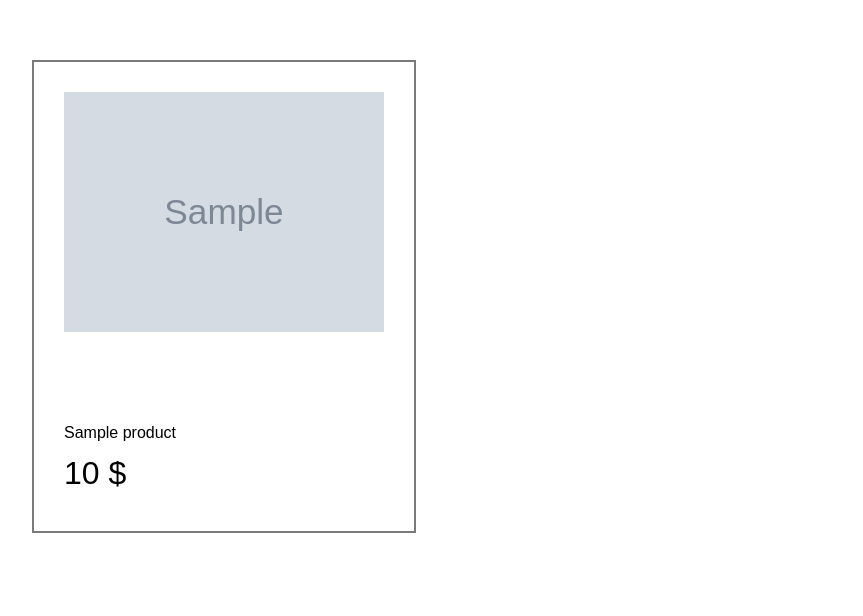
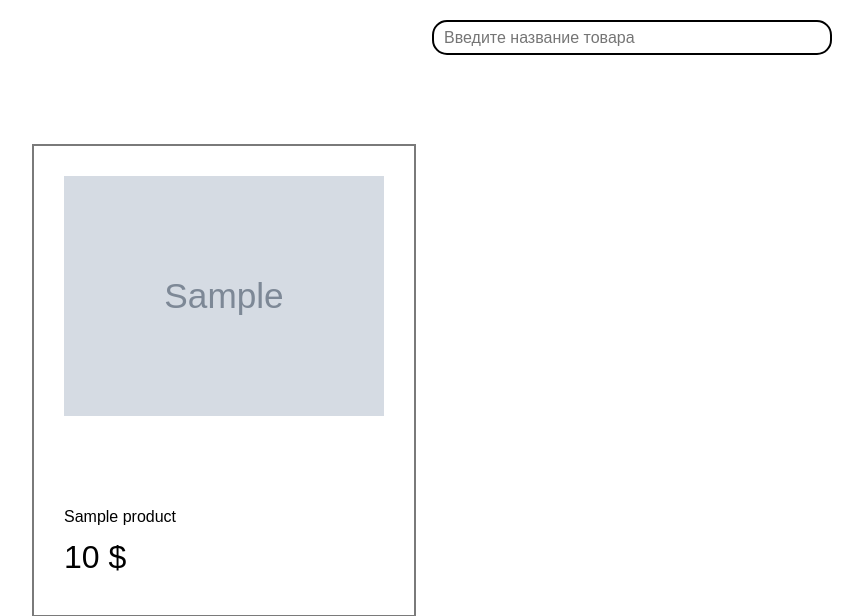
Before and after one commit to dehorik/marketplace, a FastAPI app: template frontend/templates/catalog.html in a window 1280 px wide. Shown: the part 70-686 px from the top of the page, without its empty margins (8-871 px from the left). Run offline with FastAPI, Linux system fonts and the light colour scheme; the template is opened without the code that fills it: most values are stand-ins (such as "Sample title", 1, 10 or a date in 2020); grey boxes marked "Sample" are stand-in pictures; data that the repository does not hold is empty; parts of the project's set-up code (start-up, migrations or seed data) failed here and were passed over.

Commit message:
add search area

```diff
--- a/app/entities/products/views.py
+++ b/app/entities/products/views.py
@@ -29,7 +29,7 @@ templates = Jinja2Templates(
 )
 
 
-@router.get("/list", response_class=HTMLResponse)
+@router.get("", response_class=HTMLResponse)
 def get_catalog(
         request: Request,
         products_list: Annotated[
--- a/frontend/static/css/style.css
+++ b/frontend/static/css/style.css
@@ -215,6 +215,47 @@ body {
   flex-flow: row nowrap;
 }
 
+.search-field {
+  height: 64px;
+  width: 400px;
+  margin: 20px auto;
+}
+
+.search-field form {
+  width: 100%;
+  height: 35px;
+  border-radius: 15px;
+}
+
+#search-field-area {
+  width: 100%;
+  height: 35px;
+  padding: 10px;
+  border-radius: 15px;
+  border: 2px solid black;
+  font-size: 16px;
+}
+
+#exception-message-area {
+  margin: 8px;
+  text-align: center;
+  color: red;
+}
+
+#search-field-area:hover {
+  border: 2px solid blue;
+}
+
+#search-field-area:focus {
+  border: 2px solid blue;
+}
+
+#not-found-message {
+  text-align: center;
+  font-size: 35px;
+  font-weight: bold;;
+}
+
 .merchants-items {
   display: grid;
   grid-template-columns: repeat(3, 384px);
--- a/frontend/static/js/infinite_scroll_products.js
+++ b/frontend/static/js/infinite_scroll_products.js
@@ -1,6 +1,8 @@
 window.addEventListener('load', () => {
-    // вешаем на событие скролла обработчик, только когда страница полностью загрузится
     window.addEventListener('scroll', check_position);
+
+    localStorage.removeItem("state");
+    localStorage.removeItem("searched-product-name");
 });
 
 
@@ -10,13 +12,22 @@ function update_catalog(amount, last_product_id) {
     // я добавил к тегу div, содержащему карточку товара, атрибут data-product-id;
     // он необходим для корректной работы скрипта
 
-    axios.get(
-        "/products/latest", {
-        params: {
-            amount: amount,
+    let url = "/products/latest";
+    let params = {
+        amount: amount,
+        last_product_id: last_product_id
+    };
+
+    if (localStorage.getItem("state") === "searching") {
+        url = "/products/search";
+        params = {
+            product_name: localStorage.getItem("searched-product-name"),
+            amount: 9,
             last_product_id: last_product_id
         }
-    })
+    }
+
+    axios.get(url, {params})
         .then(function (response) {
             let products = response.data.products;
 
--- a/frontend/static/js/login.js
+++ b/frontend/static/js/login.js
@@ -16,7 +16,7 @@ form.addEventListener("submit", (event) => {
             const access_token = response.data.token.access_token;
             set_token(access_token);
 
-            get_message(user, '/products/list');
+            get_message(user, '/products');
         })
         .catch(function (error) {
            if (error.response.status === 401) {
--- a/frontend/static/js/registration.js
+++ b/frontend/static/js/registration.js
@@ -16,7 +16,7 @@ form.addEventListener("submit", (event) => {
             const access_token = response.data.token.access_token;
             set_token(access_token);
 
-            get_message(user, '/products/list');
+            get_message(user, '/products');
         })
         .catch(function (error) {
             if (error.response.status === 409) {
--- /dev/null
+++ b/frontend/static/js/search_product.js
@@ -0,0 +1,84 @@
+const form = document.querySelector(".search-field form");
+const input_product_name_elem = document.getElementById("search-field-area");
+const exception_message_elem = document.getElementById("exception-message-area");
+
+
+function validate_form_data() {
+    if (input_product_name_elem.value.length === 0) {
+        return true;
+    }
+
+    if (input_product_name_elem.value.length < 2) {
+        return false;
+    }
+    else if (input_product_name_elem.value.length > 20) {
+        return false;
+    }
+
+    return true;
+}
+
+input_product_name_elem.addEventListener("input", () => {
+    if (input_product_name_elem.value.length === 0) {
+        exception_message_elem.innerHTML = "";
+    }
+    else if (input_product_name_elem.value.length < 2) {
+        exception_message_elem.innerHTML = "Слишком короткое название!";
+    }
+    else if (input_product_name_elem.value.length > 20) {
+        exception_message_elem.innerHTML = "Слишком длинное название!";
+    }
+    else {
+        exception_message_elem.innerHTML = "";
+    }
+});
+
+form.addEventListener("submit", (event) => {
+    event.preventDefault();
+
+    if (!validate_form_data()) {
+        return;
+    }
+
+    if (input_product_name_elem.value.length === 0) {
+        window.location.href = "/products";
+        return;
+    }
+
+    if (document.getElementById("not-found-message")) {
+        document.getElementById("not-found-message").remove();
+    }
+
+    axios.get("/products/search", {
+        params: {
+            product_name: input_product_name_elem.value,
+            amount: 9
+        }
+    })
+        .then(function (response) {
+            const grid = document.body.querySelector("#grid");
+            grid.innerHTML = "";
+
+            localStorage.setItem("state", "searching");
+            localStorage.setItem("searched-product-name", input_product_name_elem.value);
+
+            let products = response.data.products;
+
+            if (products.length === 0) {
+                if (document.getElementById("not-found-message")) {
+                    return;
+                }
+
+                const message = document.createElement("div");
+                message.innerHTML = "Ничего не найдено!";
+                message.id = "not-found-message";
+                grid.after(message)
+            }
+
+            for (let i in products) {
+                const product = products[i];
+                const item = create_item(product);
+                place_item(item);
+            }
+        });
+});
--- a/frontend/templates/catalog.html
+++ b/frontend/templates/catalog.html
@@ -1,5 +1,5 @@
 <!doctype html>
-<html lang="ru">
+<html lang="ru" xmlns="http://www.w3.org/1999/html">
 <head>
     <meta charset="UTF-8">
     <meta name="viewport"
@@ -57,6 +57,14 @@
 
 </header>
 
+<div class="search-field">
+    <form>
+        <label for="search-field-area"></label>
+        <input type="text" id="search-field-area" placeholder="Введите название товара">
+    </form>
+    <div id="exception-message-area"></div>
+</div>
+
 <section class="merchants" id="merchants">
     <div class="container">
         <div class="merchants-items" id="grid"> <!-- do not touch id -->
@@ -87,5 +95,6 @@
 </section>
 
 <script src="/static/js/infinite_scroll_products.js"></script>
+<script src="/static/js/search_product.js"></script>
 </body>
 </html>
--- a/frontend/templates/index.html
+++ b/frontend/templates/index.html
@@ -12,10 +12,8 @@
 </head>
 <body>
 <input type="button" value="Logout"><br><br>
-<a href="/products/list">Catalog</a>
+<a href="/products">Catalog</a>
 <script>
-    delete_token();
-
     const btn = document.querySelector("input");
 
     btn.addEventListener("click", () => {
--- a/frontend/templates/login.html
+++ b/frontend/templates/login.html
@@ -39,7 +39,7 @@
     </form>
 
     <div id="cancel-registration-button">
-        <a href="/products/list">Назад</a>
+        <a href="/products">Назад</a>
     </div>
 </div>
 
--- a/frontend/templates/merchan.html
+++ b/frontend/templates/merchan.html
@@ -86,10 +86,6 @@
 
         </main>
     </div>
-
-
-
 </header>
-
 </body>
 </html>
--- a/frontend/templates/registration.html
+++ b/frontend/templates/registration.html
@@ -39,7 +39,7 @@
     </form>
 
     <div id="cancel-registration-button">
-        <a href="/products/list">Назад</a>
+        <a href="/products">Назад</a>
     </div>
 </div>
 
```
